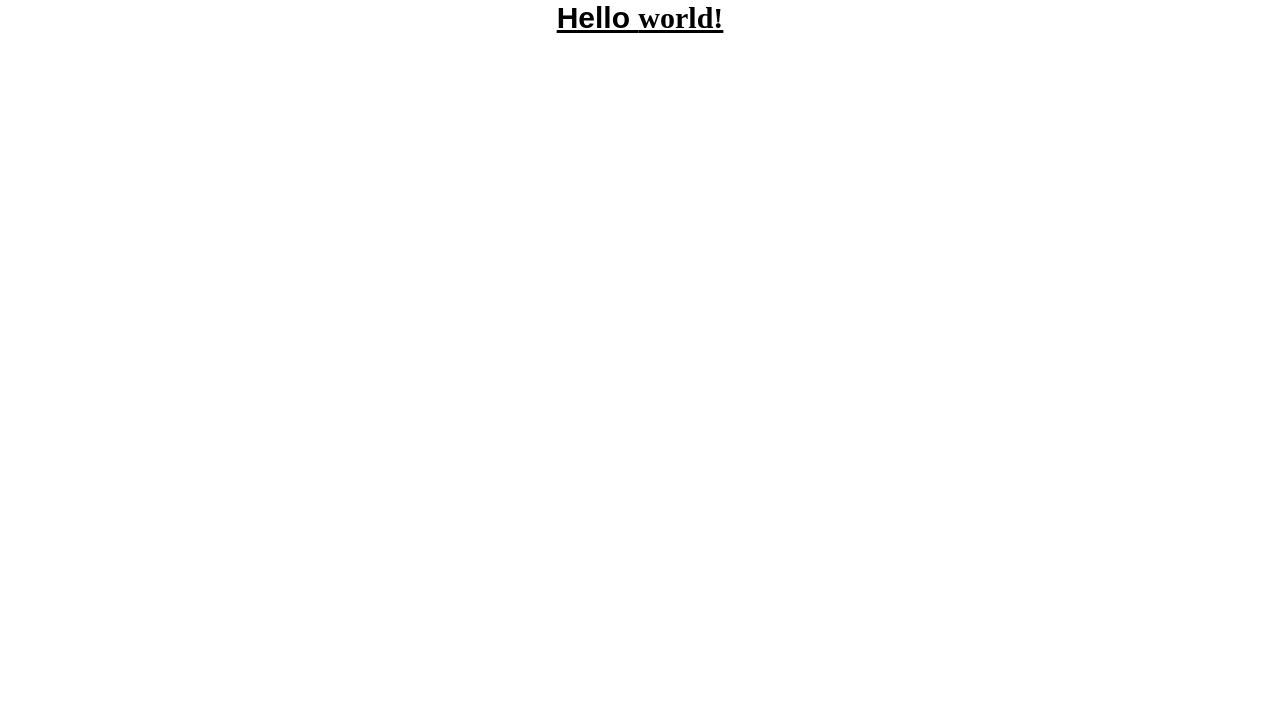
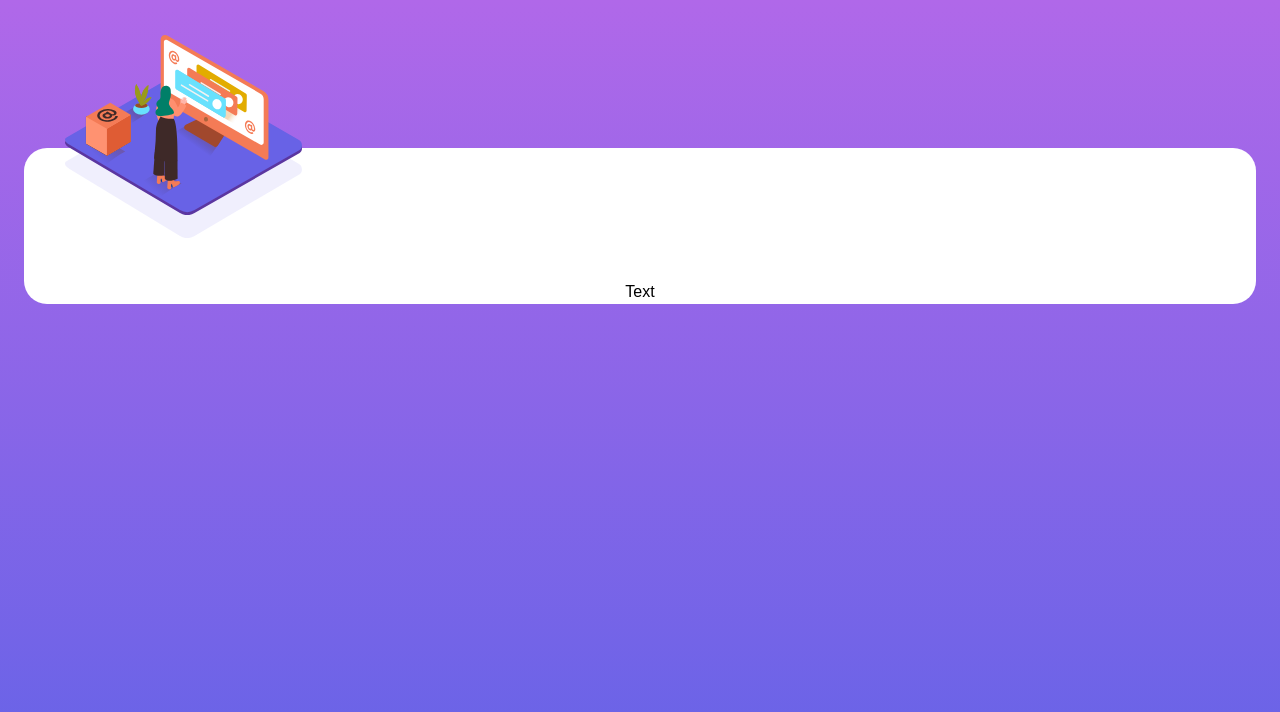
Before and after one commit to roodhouse/frontend-mentor-faq-accordion-card, a React (Create React App) app: page / in a window 1280 px wide. Shown: the top 712 px of the page. Built offline with nearby package versions, Linux system fonts and the light colour scheme; the HTML template or start-up script is replaced by a standard one.

Commit message:
image position

```diff
--- a/src/App.js
+++ b/src/App.js
@@ -1,11 +1,18 @@
 import './App.css';
+import Image from './components/Image';
+import Text from './components/Text';
 
 function App() {
   return (
-    <div className="App">
-      <h1 className="text-3xl font-bold underline">
-      Hello <span className='font-["Kumbh_Sans"]'>world!</span>
-    </h1>
+    <div className="App h-screen">
+      <div id='wrapper' className='h-full pt-[148px] px-6 pb-[85px] bg-gradient-to-b from-backGroundColorOne from-0% to-backgroundColorTwo to-100%'>
+        <div id='image'className='absolute w-[237px] h-[180px] top-[35px] left-[65px]'>
+          <Image />
+        </div>
+        <div id='text' className='bg-white rounded-[23px] pt-[132px]'>
+          <Text />
+        </div>
+      </div>
     </div>
   );
 }
--- /dev/null
+++ b/src/components/Image.jsx
@@ -0,0 +1,18 @@
+import React from 'react'
+import WomanMobile from '../images/illustration-woman-online-mobile.svg';
+import PatternMobile from '../images/bg-pattern-mobile.svg'
+
+function Image() {
+  return (
+    <>
+        <div id='patternImage' className='absolute top-[100px] z-20'>
+            <img src={PatternMobile} alt="Pattern" />
+        </div>
+        <div id='womanImage' className='relative z-30'>
+            <img src={WomanMobile} alt="Woman" />
+        </div>
+    </>
+  )
+}
+
+export default Image
--- /dev/null
+++ b/src/components/Text.jsx
@@ -0,0 +1,9 @@
+import React from 'react'
+
+function Text() {
+  return (
+    <div>Text</div>
+  )
+}
+
+export default Text
```
